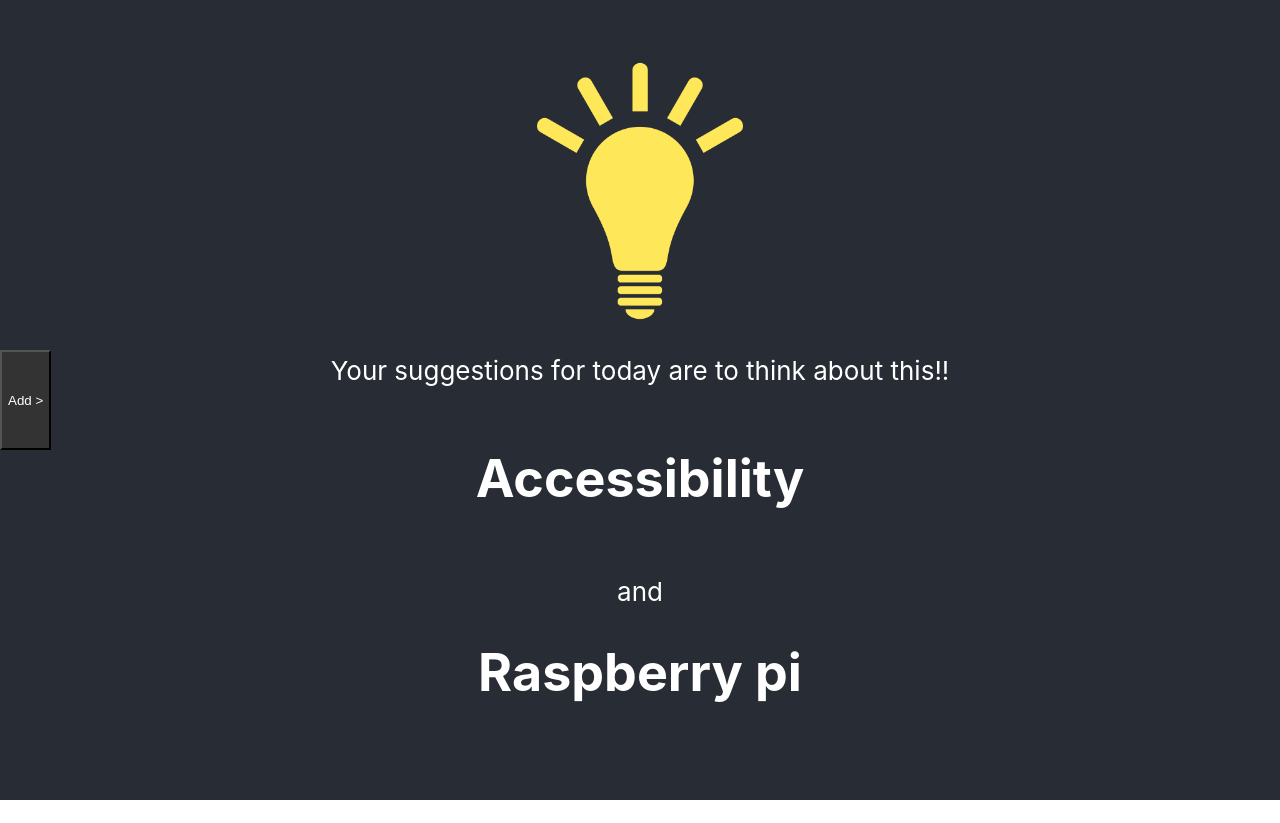
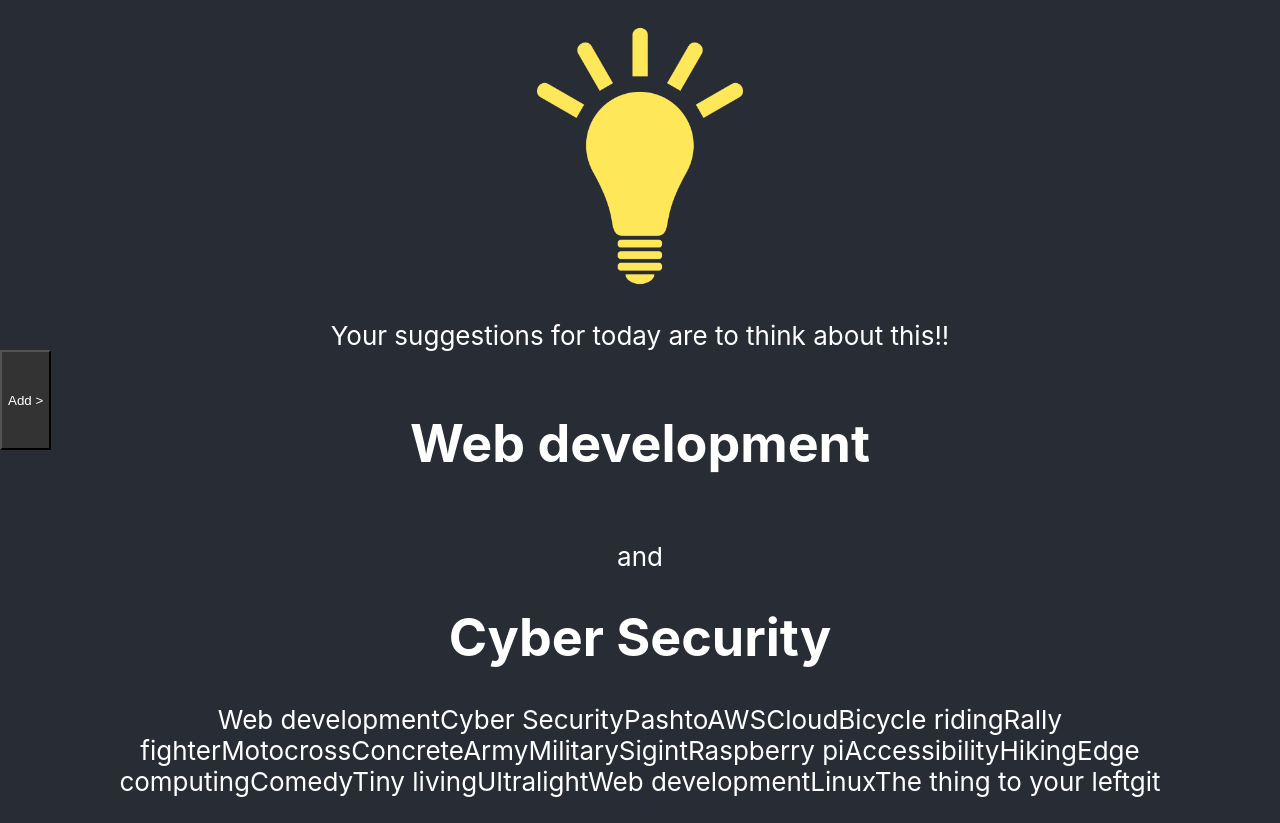
Before and after one commit to leeroywking/ideagen, a React (Create React App) app: page / in a window 1280 px wide. Before the commit the page ends 800 px from the top, so only its background shows below. Built offline with nearby package versions, Linux system fonts and the light colour scheme.

Commit message:
looks like state is wired but its not doing anything

```diff
--- a/public/index.html
+++ b/public/index.html
@@ -9,7 +9,7 @@
       name="Lee's Ideagen app"
       content="Web site created using create-react-app <- this is true do I didn't change it"
     />
-    <link rel="apple-touch-icon" href="lightbright.png" />
+    <link rel="apple-touch-icon" href="lightbulbYellow.png" />
     <!--
       manifest.json provides metadata used when your web app is installed on a
       user's mobile device or desktop. See https://developers.google.com/web/fundamentals/web-app-manifest/
--- a/src/App.js
+++ b/src/App.js
@@ -1,22 +1,31 @@
-import React from 'react';
+import React, {useState} from 'react';
 import logo from './lightbulbYellow.png';
 import './App.css';
 import Pair from './resources/pair.js'
 import SlidingModal from './resources/slidingModal.js'
+import list from './hardList.js'
 
-function refreshPage(){
-  window.location.reload();
-}
+
+
 
 function App() {
+  const [globalState, setGlobalState]= useState({list})
+  function refreshPage(){
+    console.log(globalState.list)
+    globalState.list.shift()
+    console.log(globalState.list)
+    setGlobalState(globalState)
+    console.log('boop')
+  }
   return (
     <div className="App">
       <header className="App-header">
         <img src={logo} className="App-logo" alt="logo" onClick={()=> refreshPage()}/>
         <div className="titletext">Your suggestions for today are to think about this!!</div>
         <p>
-        <Pair />
+        <Pair list={globalState.list} pair={[globalState.list[0],globalState.list[1]]}/>
         <SlidingModal />
+        {globalState.list}
         </p>
       </header>
     </div>
--- /dev/null
+++ b/src/hardList.js
@@ -0,0 +1,25 @@
+export default [
+    "Web development",
+    "Cyber Security",
+    "Pashto",
+    "AWS",
+    "Cloud",
+    "Bicycle riding",
+    "Rally fighter",
+    "Motocross",
+    "Concrete",
+    "Army",
+    "Military",
+    "Sigint",
+    "Raspberry pi",
+    "Accessibility",
+    "Hiking",
+    "Edge computing",
+    "Comedy",
+    "Tiny living",
+    "Ultralight",
+    "Web development",
+    "Linux",
+    "The thing to your left",
+    "git"
+  ]
--- /dev/null
+++ b/src/resources/context.js
@@ -0,0 +1,2 @@
+import React from 'react'
+export default React.createContext()
--- a/src/resources/pair.js
+++ b/src/resources/pair.js
@@ -1,44 +1,20 @@
 import React from 'react'
+import listContext from './context.js'
 
-let list = [
-"Web development",
-"Cyber Security",
-"Pashto",
-"AWS",
-"Cloud",
-"Bicycle riding",
-"Rally fighter",
-"Motocross",
-"Concrete",
-"Army",
-"Military",
-"Sigint",
-"Raspberry pi",
-"Accessibility",
-"Hiking",
-"Edge computing",
-"Comedy",
-"Tiny living",
-"Ultralight",
-"Web development",
-"Linux",
-"The thing to your left",
-"git"
-]
-
-function returnrandPair(){
-    let one = Math.floor(Math.random() * list.length);
-    let first = list.splice(one,1);
-    let two = Math.floor(Math.random() * list.length);
-    let second = list.splice(two, 1)
-    return(
+class ReturnRandPair extends React.Component {
+    constructor(props) {
+        super(props)
+    };
+render(){
+    return (
         <div>
-        <h1>{first}</h1>
-        <br/> and
-        <h1>{second} </h1>
+            <h1>{this.props.pair[0]}</h1>
+            <br /> and
+        <h1>{this.props.pair[1]} </h1>
         </div>
     )
 }
+}
 
 
-export default returnrandPair;
+export default ReturnRandPair;
```
